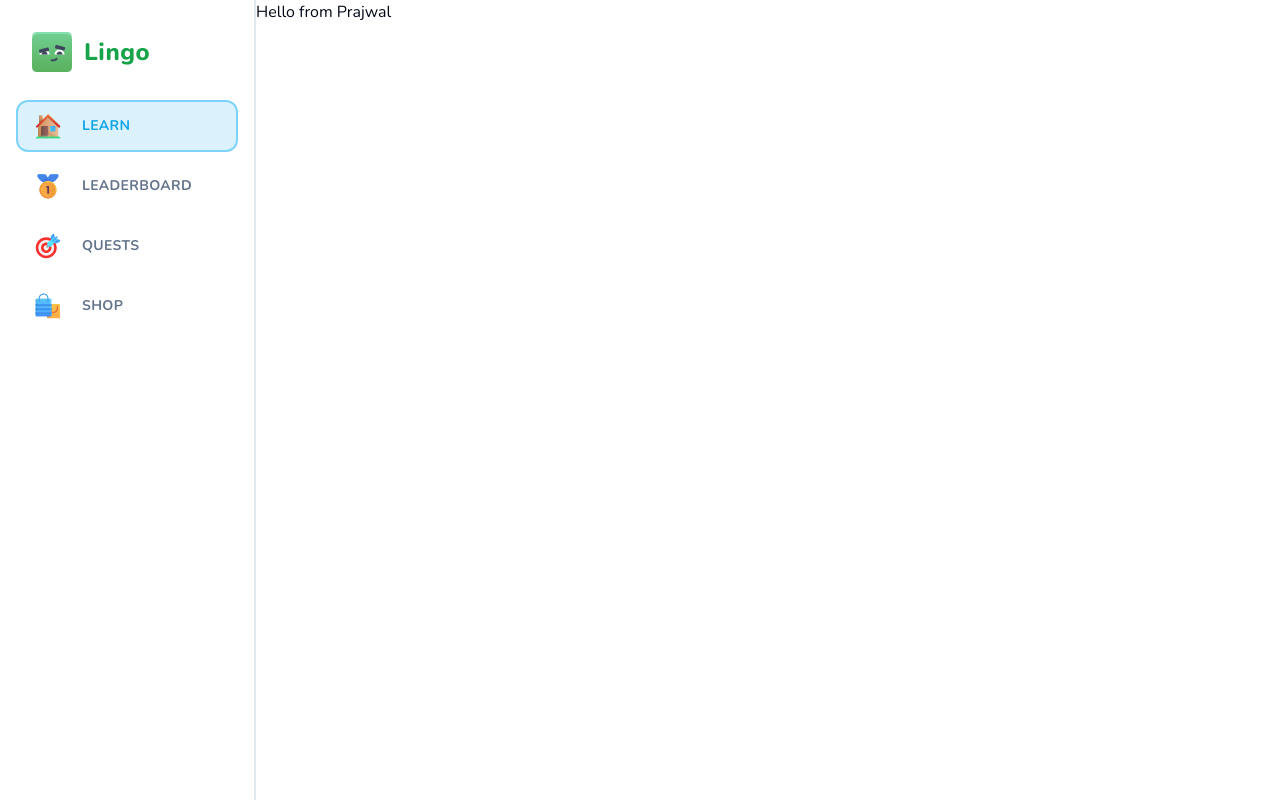
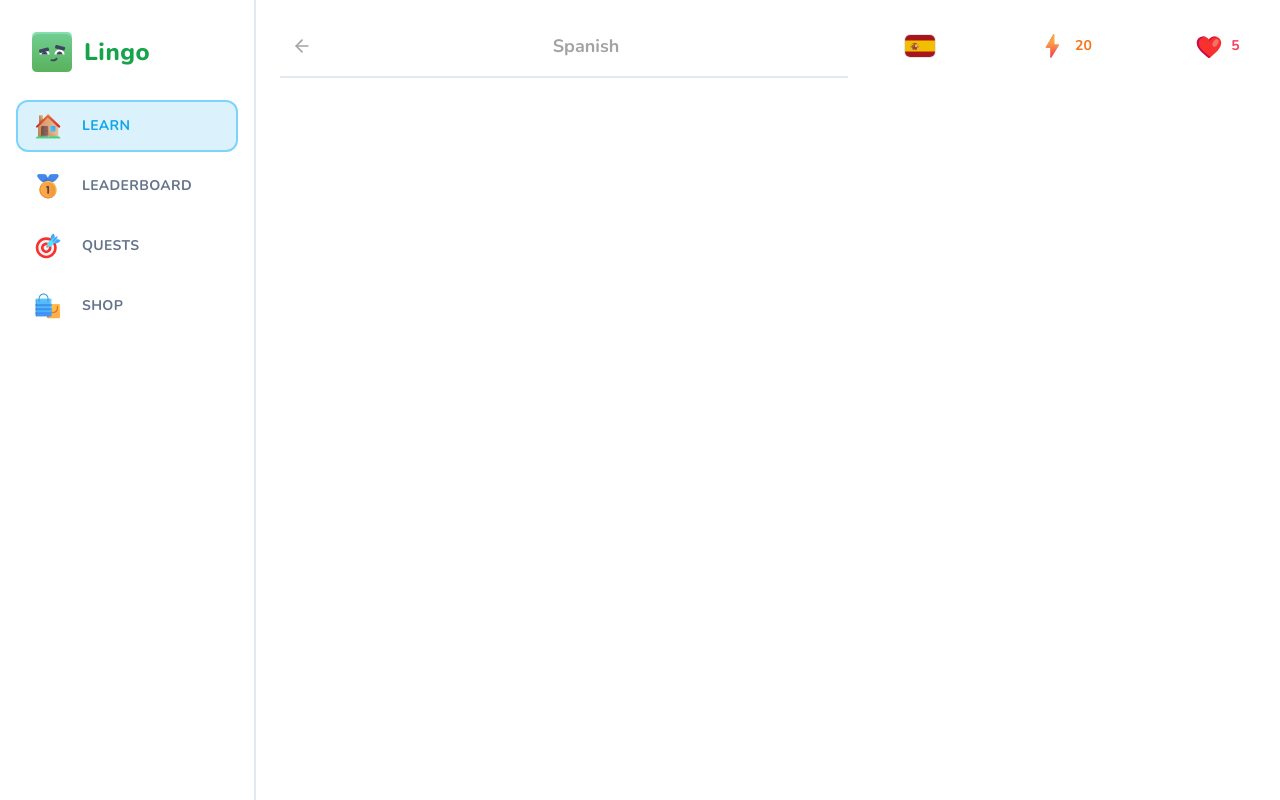
Before and after one commit to prajwal-0706/lingo, a Next.js app: page /learn in a window 1280 px wide. Built offline with nearby package versions, Linux system fonts and the light colour scheme.

Commit message:
feat: Added Neccessary Wrapper components and Header

```diff
--- a/app/(main)/layout.tsx
+++ b/app/(main)/layout.tsx
@@ -12,7 +12,7 @@
       <MobileHeader />
       <Sidebar className="hidden lg:flex" />
       <main className="lg:pl-[256px] h-full pt-[50px] lg:pt-0">
-        <div className="h-full">{children}</div>
+        <div className="max-w-[1056px] mx-auto pt-6 h-full">{children}</div>
       </main>
     </React.Fragment>
   );
--- /dev/null
+++ b/app/(main)/learn/_components/header.tsx
@@ -0,0 +1,21 @@
+import { Button } from '@/components/ui/button';
+import { ArrowLeft } from 'lucide-react';
+import Link from 'next/link';
+
+type HeaderProps = {
+  title: string;
+};
+
+export default function Header({ title }: HeaderProps) {
+  return (
+    <div className="sticky top-0 mb-5 flex items-center justify-between border-b-2 bg-white pb-3 text-neutral-400 lg:z-50 lg:mt-[-28px] lg:pt-[28px]">
+      <Link href="/courses">
+        <Button variant="ghost" size="sm">
+          <ArrowLeft className="h-5 w-5 stroke-2 text-neutral-400" />
+        </Button>
+      </Link>
+      <h1 className="font-bold text-lg">{title}</h1>
+      <div />
+    </div>
+  );
+}
--- a/app/(main)/learn/page.tsx
+++ b/app/(main)/learn/page.tsx
@@ -1,5 +1,22 @@
-import React from 'react';
+import FeedWrapper from '@/components/feed-wrapper';
+import StickyWrapper from '@/components/sticky-wrapper';
+import UserProgress from '@/components/user-progress';
+import Header from './_components/header';
 
 export default function page() {
-  return <div>Hello from Prajwal</div>;
+  return (
+    <div className="flex flex-row-reverse gap-[40px] px-6">
+      <StickyWrapper>
+        <UserProgress
+          activeCourse={{ title: 'Spanish', imageSrc: '/spanish.svg' }}
+          hearts={5}
+          points={20}
+          hasActiveSubscription={false}
+        />
+      </StickyWrapper>
+      <FeedWrapper>
+        <Header title="Spanish" />
+      </FeedWrapper>
+    </div>
+  );
 }
--- /dev/null
+++ b/components/feed-wrapper.tsx
@@ -0,0 +1,9 @@
+import React from 'react';
+
+export default function FeedWrapper({
+  children,
+}: {
+  children: React.ReactNode;
+}) {
+  return <div className="flex-1 relative top-0 pb-10">{children}</div>;
+}
--- /dev/null
+++ b/components/sticky-wrapper.tsx
@@ -0,0 +1,13 @@
+type StickyWrapperProps = {
+  children: React.ReactNode;
+};
+
+export default function StickyWrapper({ children }: StickyWrapperProps) {
+  return (
+    <div className="hidden lg:block w-[368px] sticky self-end bottom-6">
+      <div className="min-h-[calc(100vh-48px)] sticky top-6 flex flex-col gap-y-4">
+        {children}
+      </div>
+    </div>
+  );
+}
--- /dev/null
+++ b/components/user-progress.tsx
@@ -0,0 +1,64 @@
+import Link from 'next/link';
+import { Button } from '@/components/ui/button';
+import Image from 'next/image';
+import { InfinityIcon } from 'lucide-react';
+
+type UserProgressProps = {
+  activeCourse: { title: string; imageSrc: string }; //TODO: Change as per the schema of the DB
+  hearts: number;
+  points: number;
+  hasActiveSubscription: boolean;
+};
+
+export default function UserProgress({
+  activeCourse,
+  hearts,
+  points,
+  hasActiveSubscription,
+}: UserProgressProps) {
+  return (
+    <div className="flex items-center justify-between gap-x-2 w-full">
+      <Link href="/courses">
+        <Button variant="ghost">
+          <Image
+            alt={activeCourse.title}
+            src={activeCourse.imageSrc}
+            className="rounded-md border"
+            width={32}
+            height={32}
+          />
+        </Button>
+      </Link>
+
+      <Link href="/shop">
+        <Button className="text-orange-500" variant="ghost">
+          <Image
+            alt="Points"
+            src="/points.svg"
+            className="mr-2"
+            width={28}
+            height={28}
+          />
+          {points}
+        </Button>
+      </Link>
+
+      <Link href="/shop">
+        <Button className="text-rose-500" variant="ghost">
+          <Image
+            alt="heart"
+            src="/heart.svg"
+            className="mr-2"
+            width={28}
+            height={28}
+          />
+          {hasActiveSubscription ? (
+            <InfinityIcon className="h-4 w-4 stroke-[3]" />
+          ) : (
+            hearts
+          )}
+        </Button>
+      </Link>
+    </div>
+  );
+}
```
Also changed, not shown: public/heart.svg (added), public/points.svg (added).
